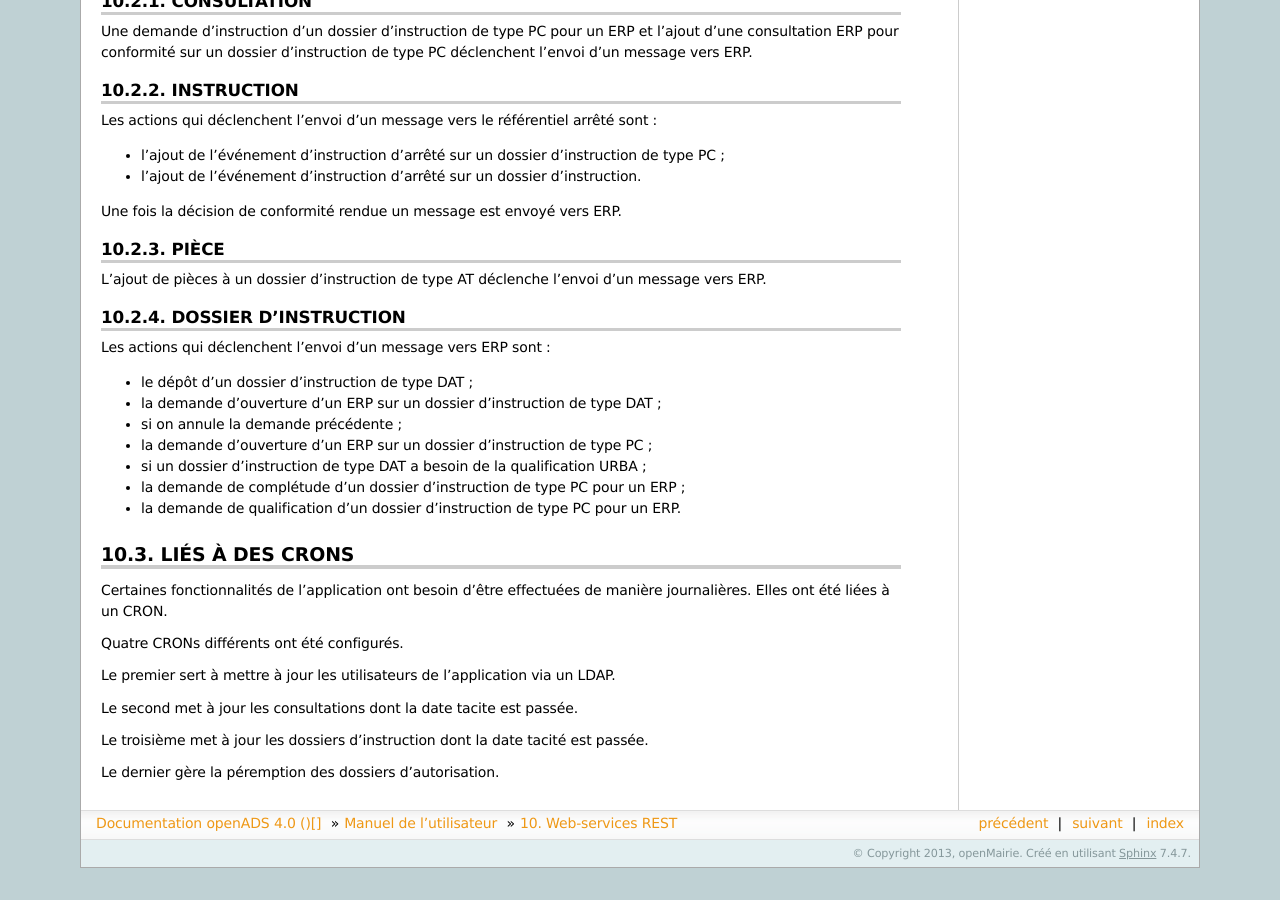
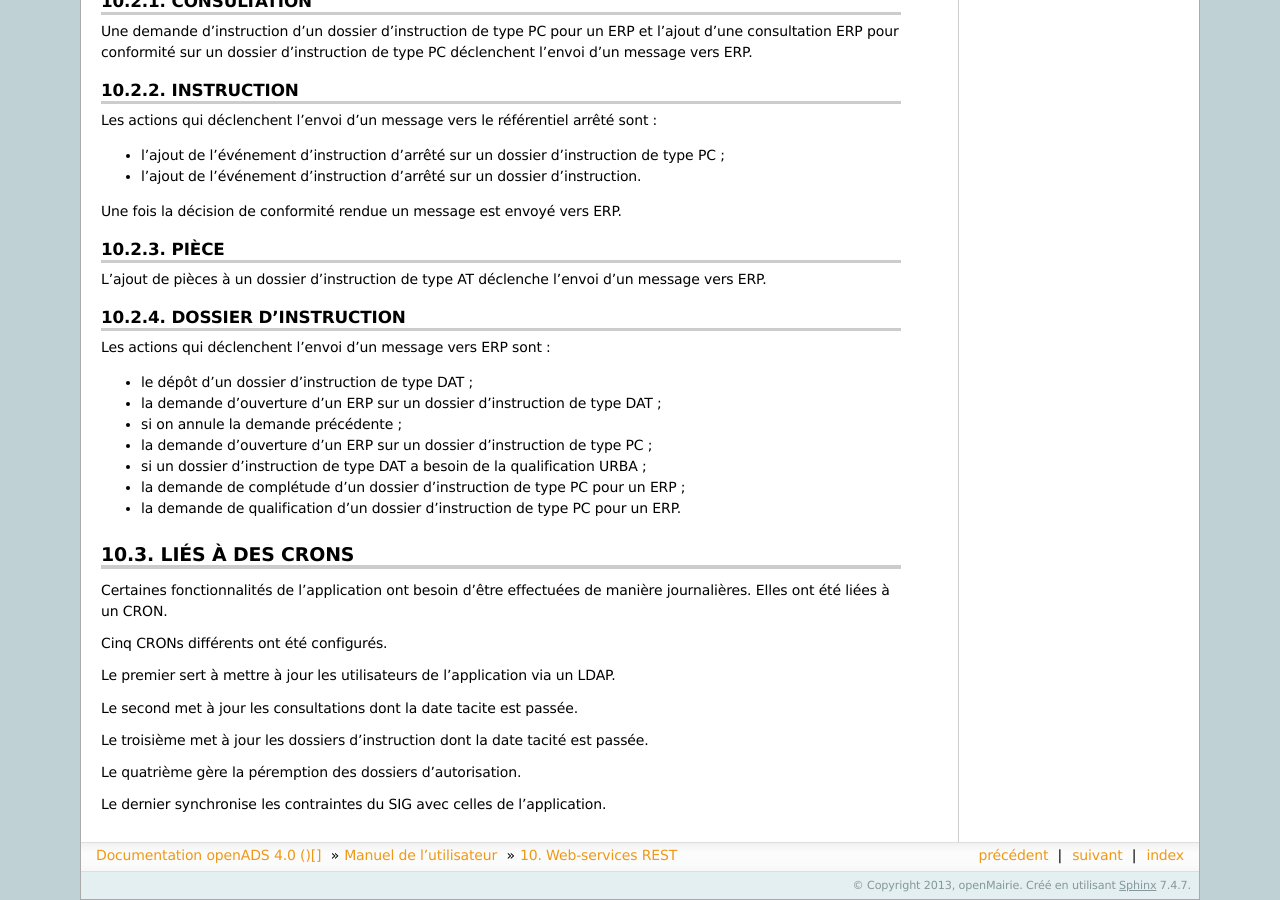
Before and after one commit to mpavaux/openads-documentation, a Sphinx documentation site: the page built from source/manuel_utilisateur/web_services_rest.rst, in a window 1280 px wide and 900 px high, scrolled down 819 px. Built offline with Sphinx 7.4.7, drawn with Linux system fonts in a browser that asks for light colours; before the commit the page ends 1687 px from its top, so only the background shows below that.

Commit message:
Ajout documentation sur le CRON de synchronisation des contraintes

```diff
--- a/source/manuel_utilisateur/web_services_rest.rst
+++ b/source/manuel_utilisateur/web_services_rest.rst
@@ -130,7 +130,7 @@
 Certaines fonctionnalités de l'application ont besoin d'être effectuées de
 manière journalières. Elles ont été liées à un CRON.
 
-Quatre CRONs différents ont été configurés.
+Cinq CRONs différents ont été configurés.
 
 Le premier sert à mettre à jour les utilisateurs de l'application via un LDAP.
 
@@ -139,4 +139,6 @@
 Le troisième met à jour les dossiers d'instruction dont la date tacité est
 passée.
 
-Le dernier gère la péremption des dossiers d'autorisation.
+Le quatrième gère la péremption des dossiers d'autorisation.
+
+Le dernier synchronise les contraintes du SIG avec celles de l'application.
```
